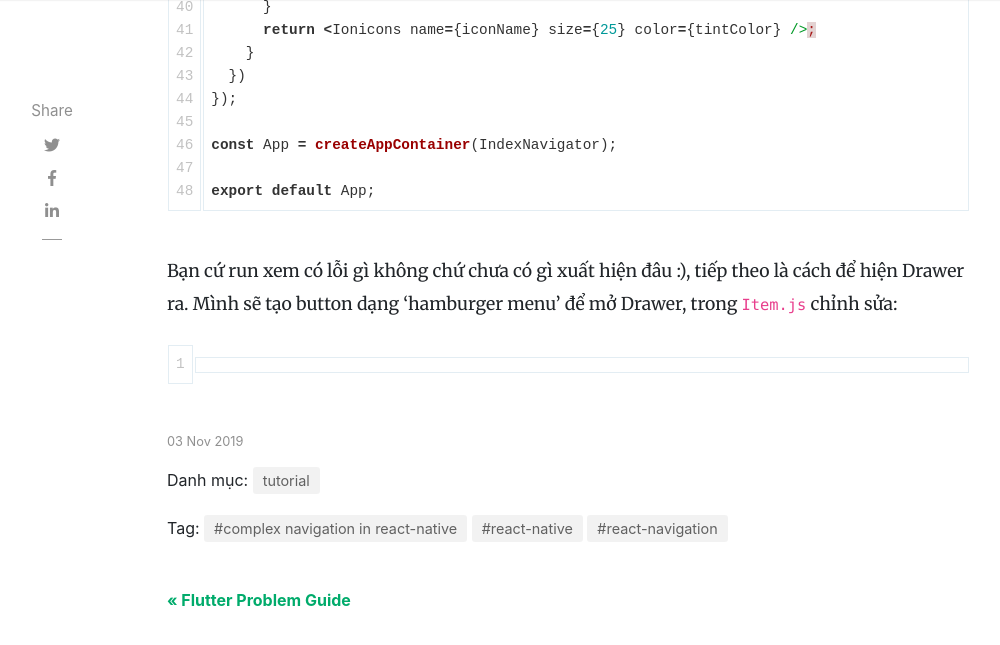
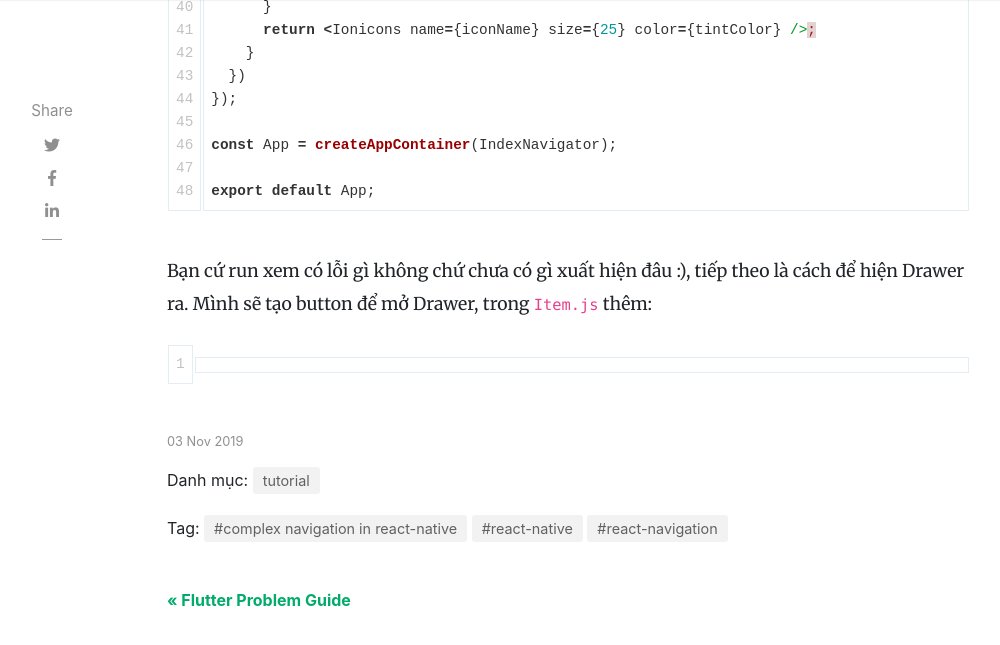
Before and after one commit to tuitucode/tuitucode.github.io, a Jekyll site: the page built from _posts/2019-11-03-ket-hop-stack-tab-drawer-navigation-react-native.md, in a window 1280 px wide and 900 px high, scrolled down 8128 px, cut to the strip 0-705 px from the top of the window. Shown: the top 645 px of the strip, without its empty margins (118-1118 px from the left). Built offline with Jekyll 4.4.1, drawn with Linux system fonts in a browser that asks for light colours; nearby versions of some CDN libraries; comment, search, counter and statistics services are not loaded.

Commit message:
Update 2019-11-03-ket-hop-stack-tab-drawer-navigation-react-native.md

````diff
--- a/_posts/2019-11-03-ket-hop-stack-tab-drawer-navigation-react-native.md
+++ b/_posts/2019-11-03-ket-hop-stack-tab-drawer-navigation-react-native.md
@@ -289,7 +289,7 @@
 export default App;
 ```
 
-Bạn cứ run xem có lỗi gì không chứ chưa có gì xuất hiện đâu :), tiếp theo là cách để hiện Drawer ra. Mình sẽ tạo button dạng 'hamburger menu' để mở Drawer, trong `Item.js` chỉnh sửa:
+Bạn cứ run xem có lỗi gì không chứ chưa có gì xuất hiện đâu :), tiếp theo là cách để hiện Drawer ra. Mình sẽ tạo button để mở Drawer, trong `Item.js` thêm:
 ```javascript
 
 ```
````
